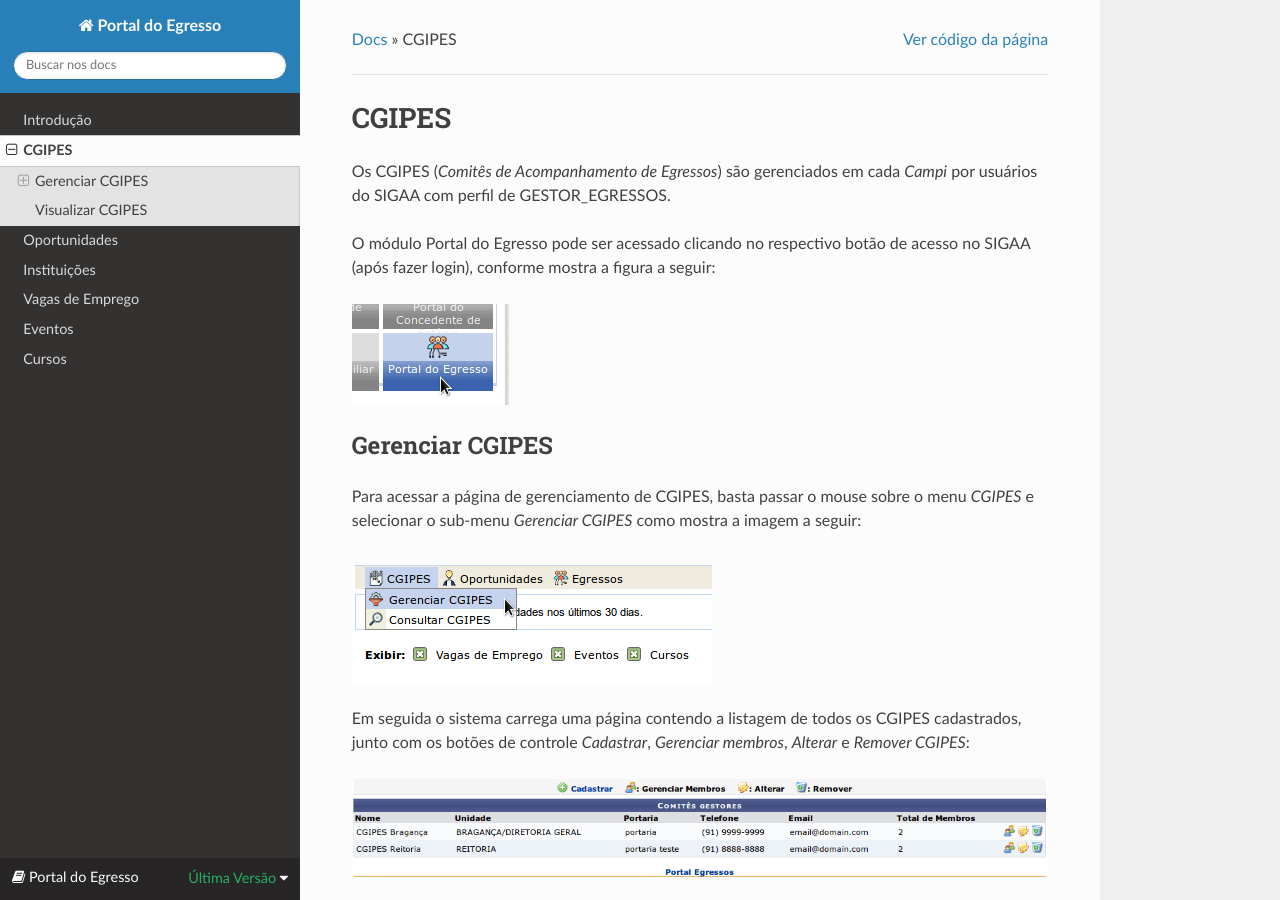
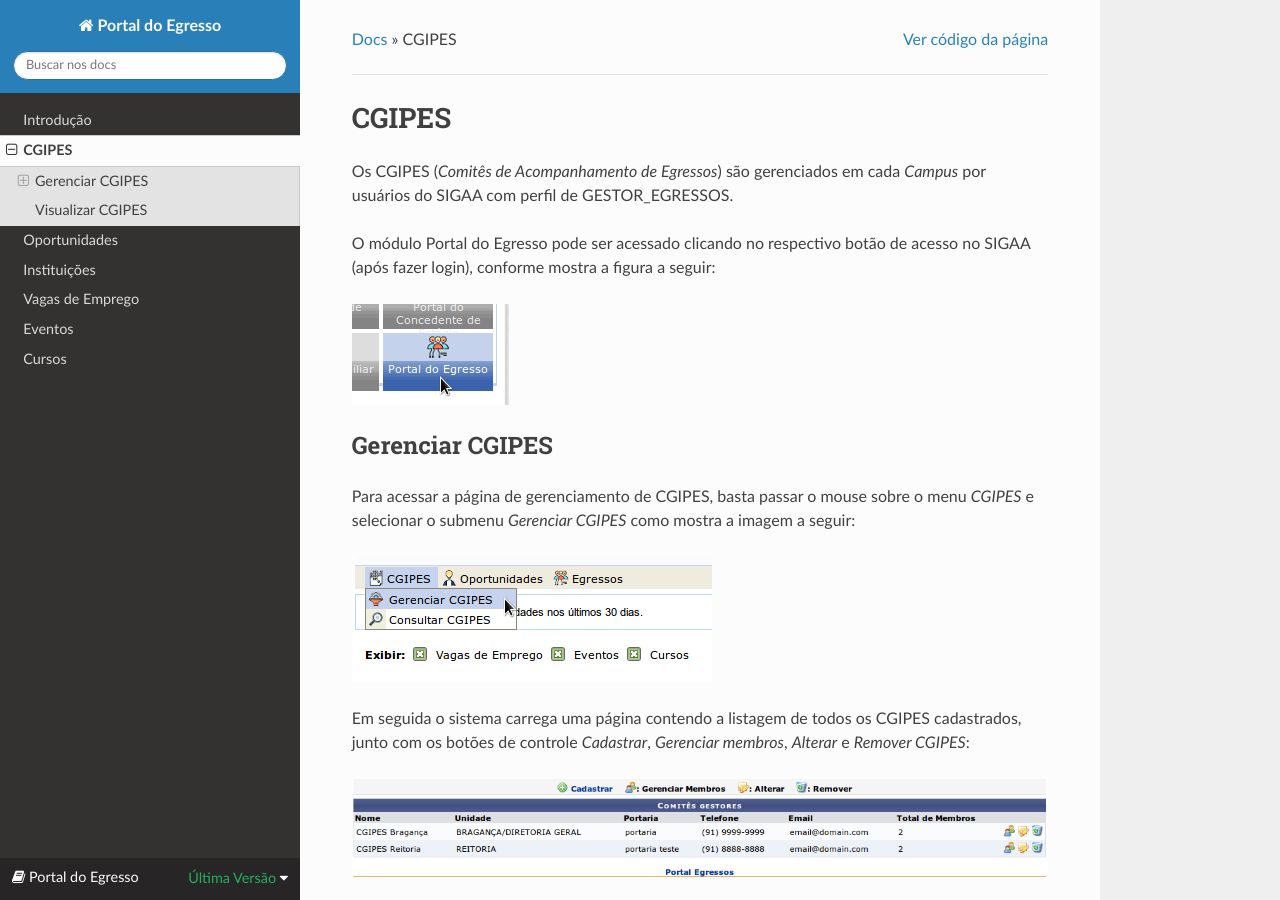
Before and after one commit to djangonauta/dti-docs, a Sphinx documentation site: the page built from source/cgipes.rst, in a window 1280 px wide and 900 px high. Built offline with Sphinx 7.4.7 and the Read the Docs theme 2.0.0, drawn with Linux system fonts in a browser that asks for light colours.

Commit message:
fix typo

```diff
--- a/source/cgipes.rst
+++ b/source/cgipes.rst
@@ -3,7 +3,7 @@
 CGIPES
 ======
 
-Os CGIPES (*Comitês de Acompanhamento de Egressos*) são gerenciados em cada *Campi* por usuários do SIGAA com
+Os CGIPES (*Comitês de Acompanhamento de Egressos*) são gerenciados em cada *Campus* por usuários do SIGAA com
 perfil de GESTOR_EGRESSOS.
 
 O módulo Portal do Egresso pode ser acessado clicando no respectivo botão de acesso no SIGAA (após fazer login),
@@ -14,7 +14,7 @@ conforme mostra a figura a seguir:
 Gerenciar CGIPES
 ----------------
 
-Para acessar a página de gerenciamento de CGIPES, basta passar o mouse sobre o menu *CGIPES* e selecionar o sub-menu
+Para acessar a página de gerenciamento de CGIPES, basta passar o mouse sobre o menu *CGIPES* e selecionar o submenu
 *Gerenciar CGIPES* como mostra a imagem a seguir:
 
 .. image:: _static/img/cgipes/gerenciar_cgipes.png
```
